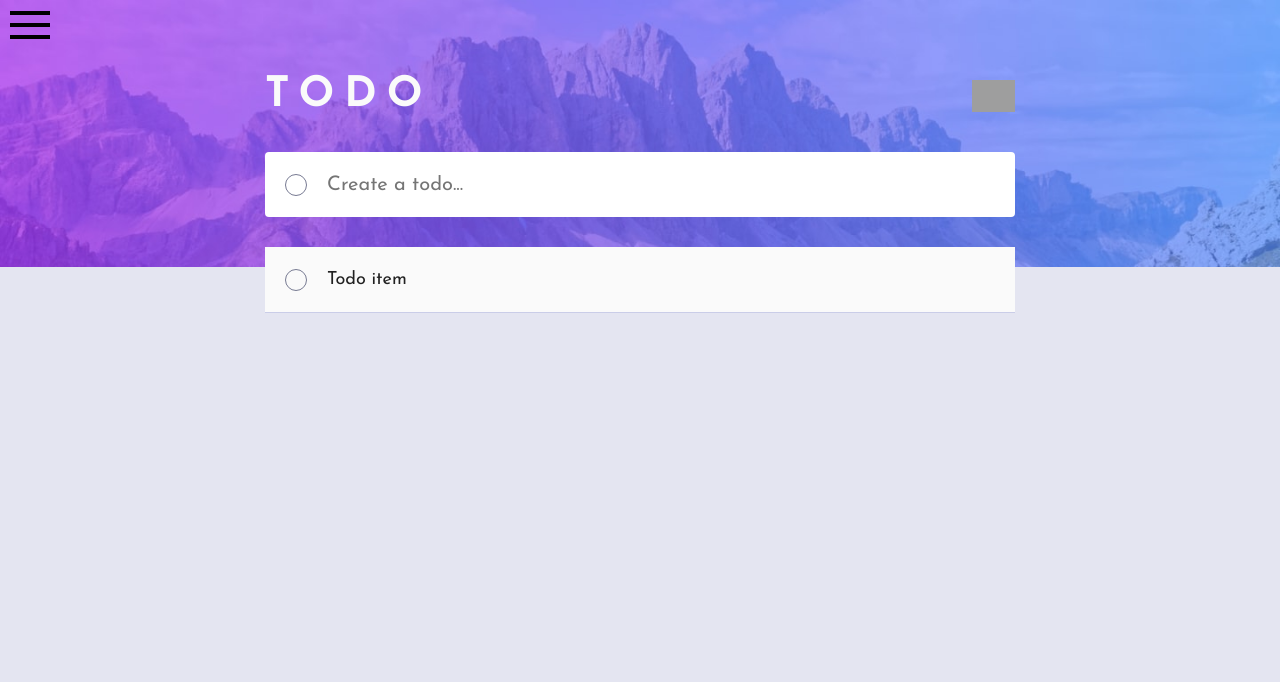
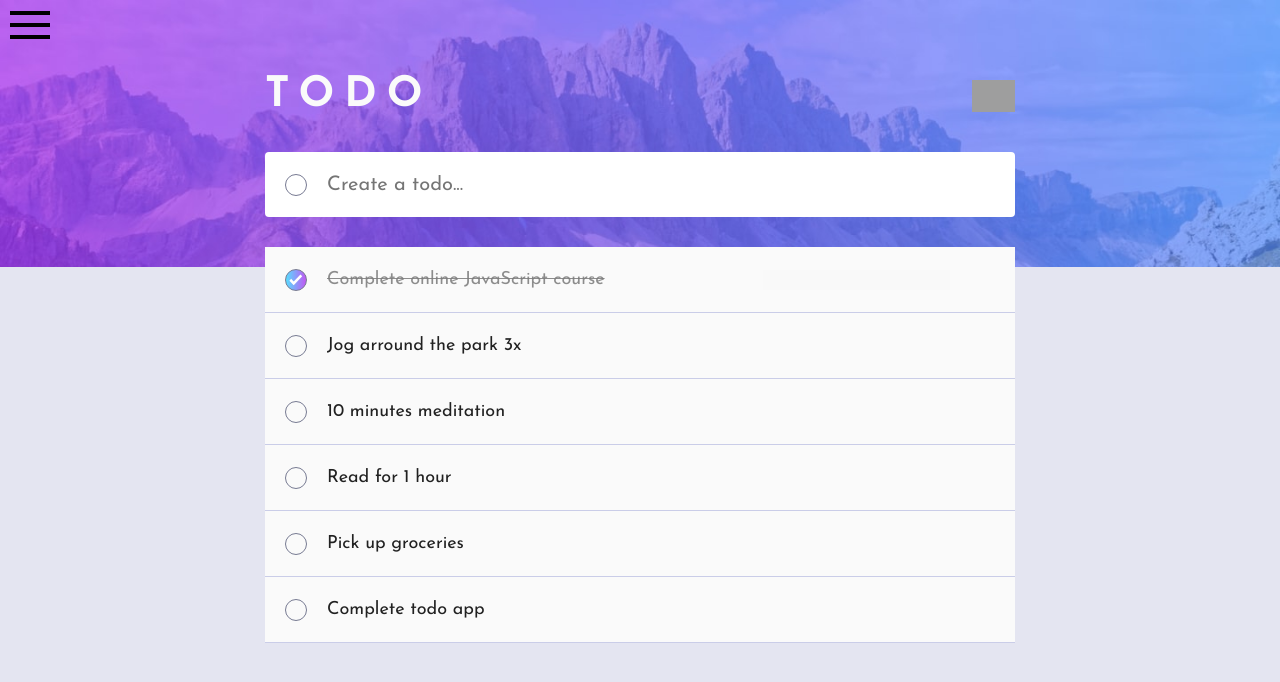
Before and after one commit to akash-starvin/FrontEnd-Mentor, an Angular app: page /todo-app in a window 1280 px wide. Shown: the top 682 px of the page. Built offline with nearby package versions, Linux system fonts and the light colour scheme; grey boxes are pictures that could not be loaded.

Commit message:
Todo app: Implemented task strike out functionality

```diff
--- a/src/app/todo-app/components/home/home.component.html
+++ b/src/app/todo-app/components/home/home.component.html
@@ -1,4 +1,4 @@
-<section [ngClass]="{'dark-theme': isDarkMode}">
+<section [ngClass]="{ 'dark-theme': isDarkMode }">
   <div class="container">
     <div class="d-flex space-between logo-wrapper">
       <h1 class="logo-text">TODO</h1>
@@ -24,6 +24,15 @@
         (keyup.enter)="addToList()"
       />
     </div>
-    <todo-card [theme]="isDarkMode"></todo-card>
+    <div>
+      <div class="todo-list-wrapper">
+        <todo-card
+          *ngFor="let card of todoList"
+          [data]="card"
+          [theme]="isDarkMode"
+        ></todo-card>
+      </div>
+      <div class="filter-wrapper"></div>
+    </div>
   </div>
 </section>
--- a/src/app/todo-app/components/todo-card/todo-card.component.html
+++ b/src/app/todo-app/components/todo-card/todo-card.component.html
@@ -5,16 +5,18 @@
   <div
     class="d-flex align-center justify-center check-box"
     (click)="completed()"
-    [ngClass]="{ 'fill-circle': isComplete }"
+    [ngClass]="{ 'fill-circle': !data.active }"
   >
     <img
-      *ngIf="isComplete"
+      *ngIf="!data.active"
       src="../../../../assets/todo-app/icons/icon-check.svg"
       alt="check"
       height="12"
     />
   </div>
-  <h5 class="card-text" [ngClass]="{ 'strike-out': isComplete }">Todo item</h5>
+  <h5 class="card-text" [ngClass]="{ 'strike-out': !data.active }">
+    {{ data.task }}
+  </h5>
   <img
     *ngIf="!theme"
     class="delete-icon"
--- a/src/app/todo-app/components/todo-card/todo-card.component.ts
+++ b/src/app/todo-app/components/todo-card/todo-card.component.ts
@@ -7,15 +7,13 @@ import { Component, Input, OnInit } from '@angular/core';
 })
 export class TodoCardComponent implements OnInit {
   @Input() theme: any;
-
-  isComplete: boolean = false;
+  @Input() data: any;
 
   constructor() {}
 
   ngOnInit(): void {}
 
   completed() {
-    console.log('Comp');
-    this.isComplete = !this.isComplete;
+    this.data.active = !this.data.active;
   }
 }
```
